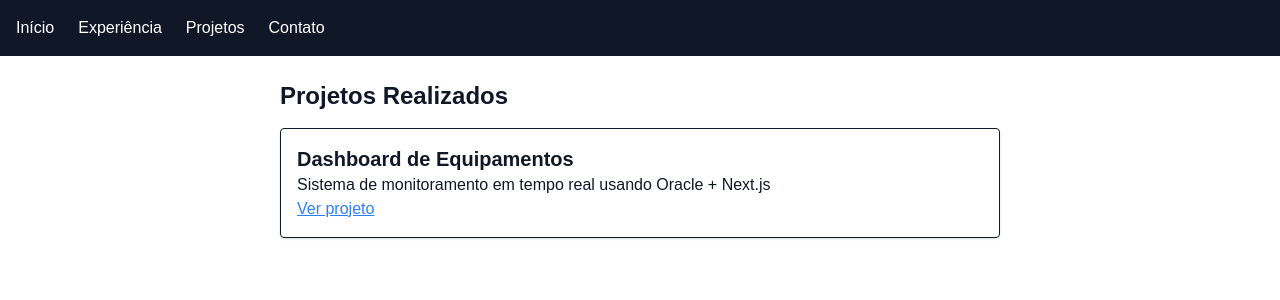
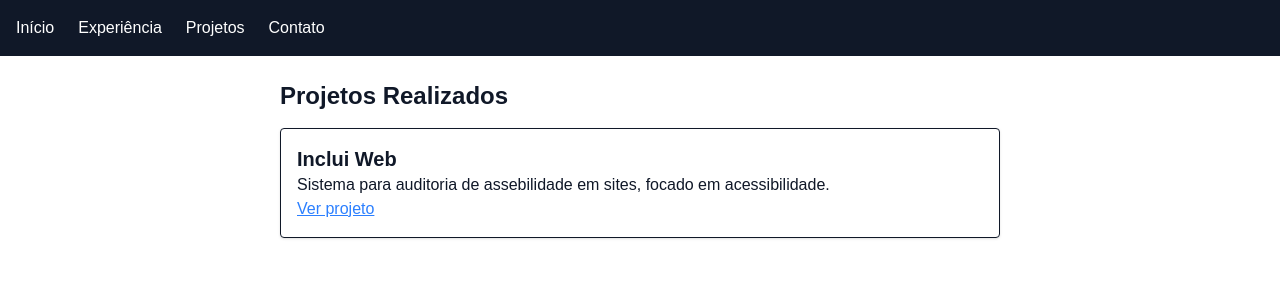
Before and after one commit to Edvilson/Portfolio, a Next.js app: page /projetos in a window 1280 px wide. Shown: the top 300 px of the page. Built offline with nearby package versions, Linux system fonts and the light colour scheme.

Commit message:
Add projects

```diff
--- a/src/app/components/NavBar.tsx
+++ b/src/app/components/NavBar.tsx
@@ -7,7 +7,7 @@ export default function NavBar() {
       <ul className="flex space-x-6">
         <li><Link href="/">Início</Link></li>
         <li><Link href="/experiencia">Experiência</Link></li>
-        <li><Link href="#">Projetos</Link></li>
+        <li><Link href="/projetos">Projetos</Link></li>
         <li><Link href="/contato">Contato</Link></li>
       </ul>
     </nav>
--- a/src/app/projetos/page.tsx
+++ b/src/app/projetos/page.tsx
@@ -1,8 +1,8 @@
 const projetos = [
     {
-      titulo: "Dashboard de Equipamentos",
-      descricao: "Sistema de monitoramento em tempo real usando Oracle + Next.js",
-      link: "#",
+      titulo: "Inclui Web",
+      descricao: "Sistema para auditoria de assebilidade em sites, focado em acessibilidade.",
+      link: "https://www.incluiweb.com.br",
     },
     // Adicione mais aqui
   ];
```
